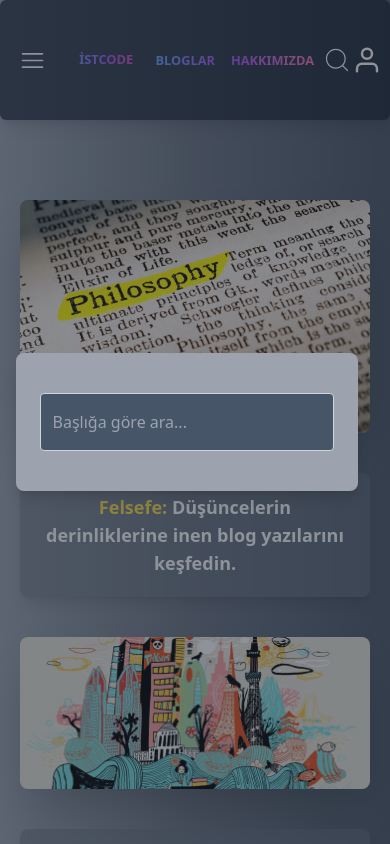
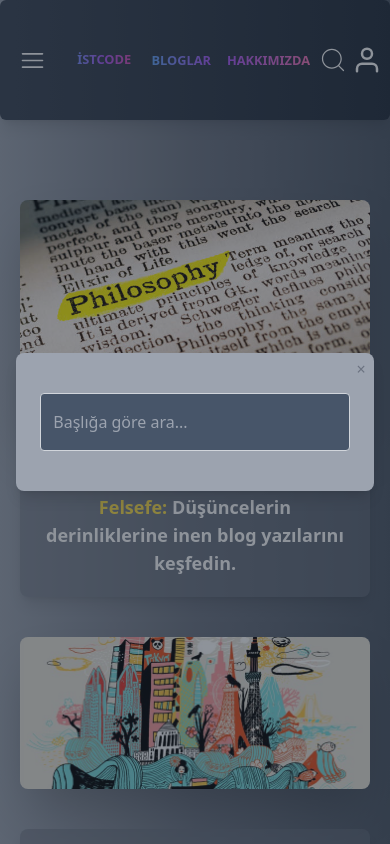
Before and after one commit to baratess/istcode, a Next.js app: page / in a window 390 px wide. Both pictures are taken after a click on the element 337 px from the left and 60 px from the top of the page. Shown: the top 844 px of the page. Built offline with nearby package versions, Linux system fonts and the light colour scheme.

Commit message:
Mobile responsive

```diff
--- a/app/components/navbar/Search.tsx
+++ b/app/components/navbar/Search.tsx
@@ -56,7 +56,7 @@ const Search = () => {
   return (
     <div>
       <div
-        className="flex justify-end cursor-pointer"
+        className="flex justify-end cursor-pointer pr-1"
         onClick={handleSearchToggle}
       >
         <CiSearch size={30} />
@@ -67,7 +67,7 @@ const Search = () => {
       )}
 
       {isSearchOpen && (
-        <div className="fixed inset-0 flex justify-center items-center z-20 pr-4">
+        <div className="fixed inset-0 flex justify-center items-center z-20">
           <div
             ref={searchRef}
             className="bg-gray-400 p-6 rounded-lg shadow-lg w-11/12 sm:w-1/3 max-w-lg relative"
@@ -75,7 +75,9 @@ const Search = () => {
             <button
               onClick={() => setIsSearchOpen(false)}
               className="absolute top-1 right-2 text-gray-500 hover:text-red-500"
-            ></button>
+            >
+              &times;
+            </button>
             <input
               type="text"
               value={query}
```
